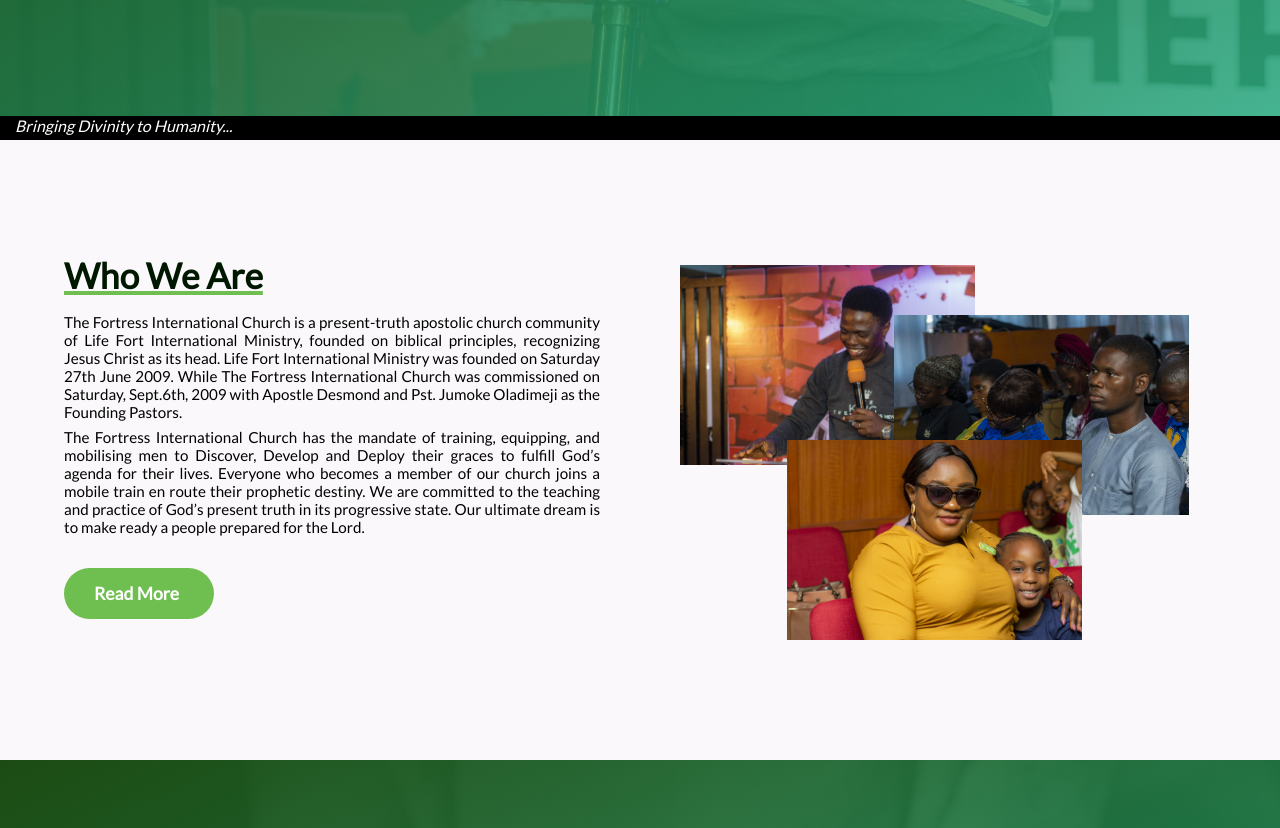
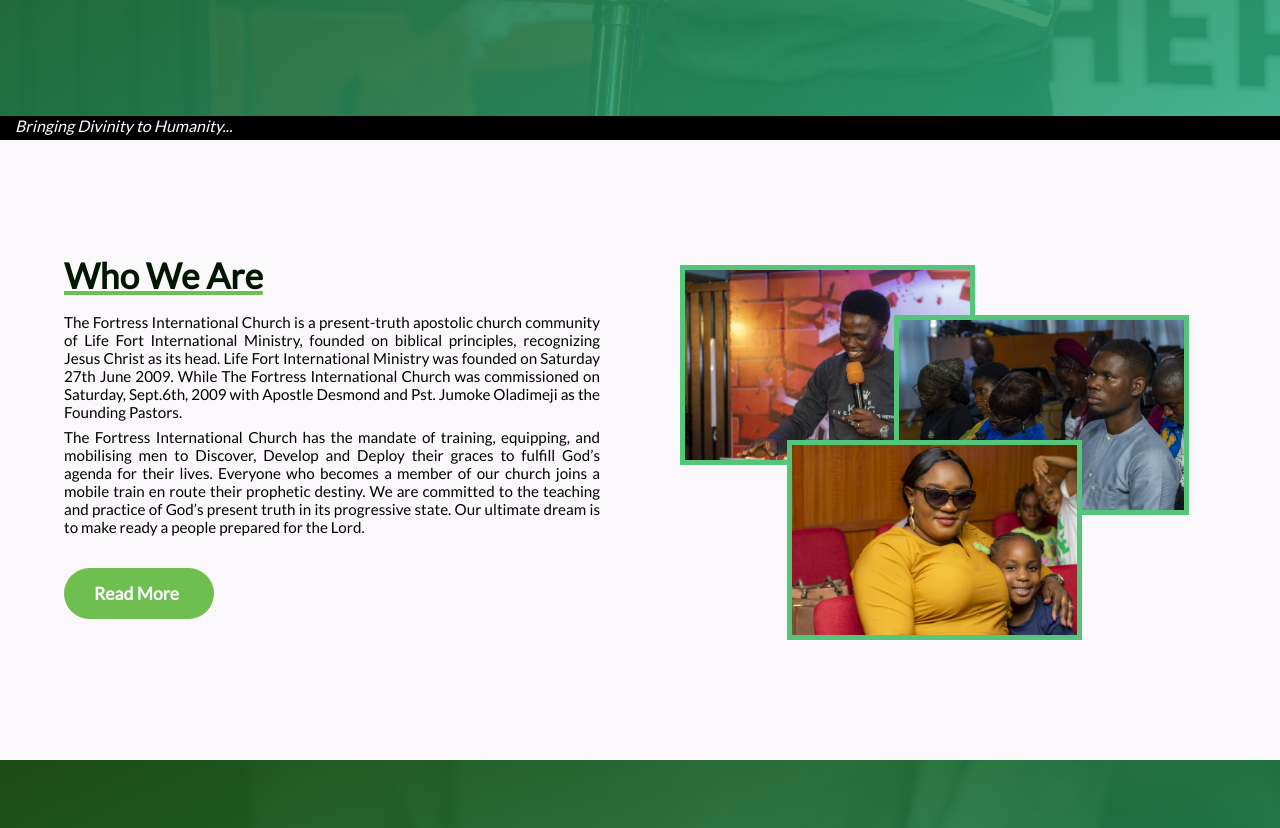
Before and after one commit to Temidayo24/fortresschurch, a React (Create React App) app: page / in a window 1280 px wide. Shown: the part 564-1392 px from the top of the page. Built offline with nearby package versions, Linux system fonts and the light colour scheme.

Commit message:
added border to image in who we are

```diff
--- a/src/globals.css
+++ b/src/globals.css
@@ -530,6 +530,7 @@ h3 {
   z-index: 10;
   transition: all 0.2s;
   outline-offset: 1em;
+  border: 5px solid #55c57a;
 }
 
 .img-top:hover,
@@ -539,6 +540,7 @@ h3 {
   transform: scale(1.05) translateY(-0.5rem);
   box-shadow: 0 2.5rem 4rem rgba(0, 0, 0, 0.5);
   z-index: 1000;
+  border: 0;
 }
 
 .img-middle {
@@ -553,6 +555,8 @@ h3 {
   z-index: 10;
   transition: all 0.2s;
   outline-offset: 1em;
+    border: 5px solid #55c57a;
+
 }
 
 .img-bottom {
@@ -567,6 +571,8 @@ h3 {
   z-index: 20;
   transition: all 0.2s;
   outline-offset: 1em;
+    border: 5px solid #55c57a;
+
 }
 
 .services-section-skew {
```
